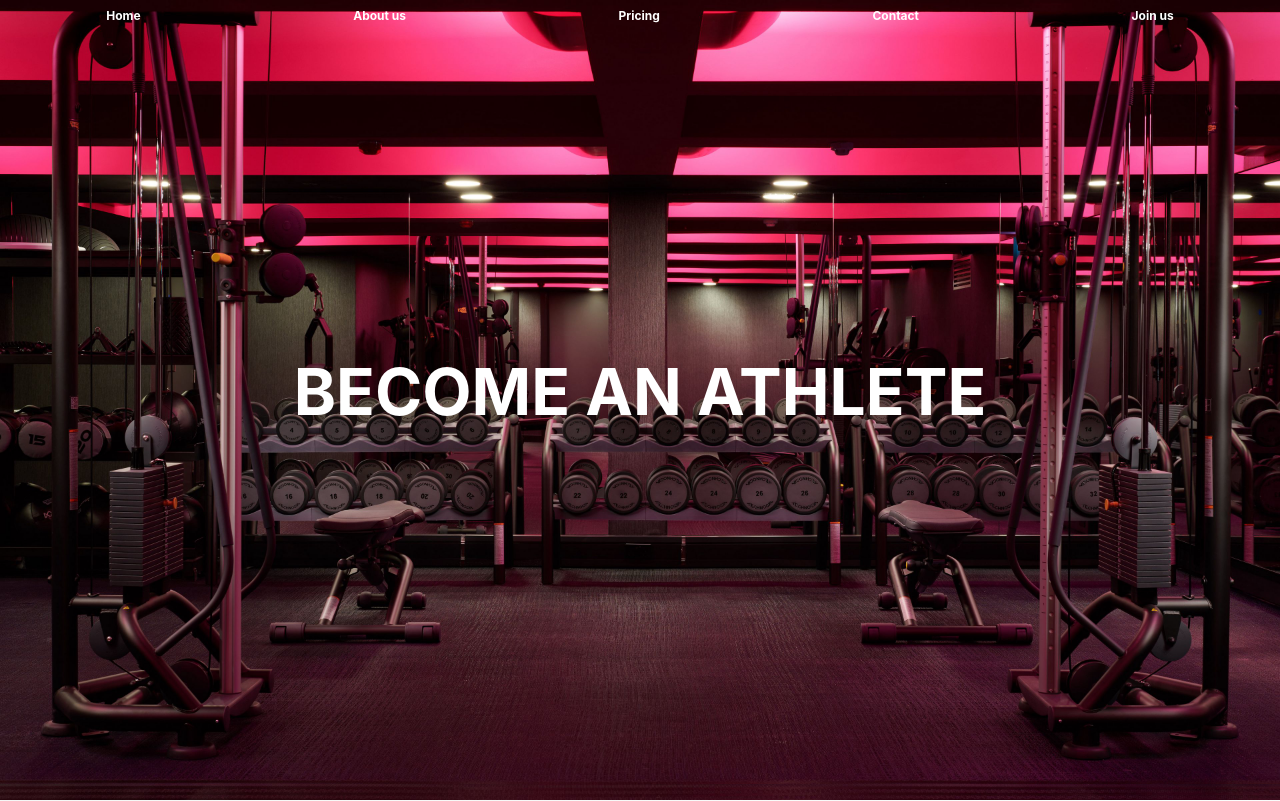
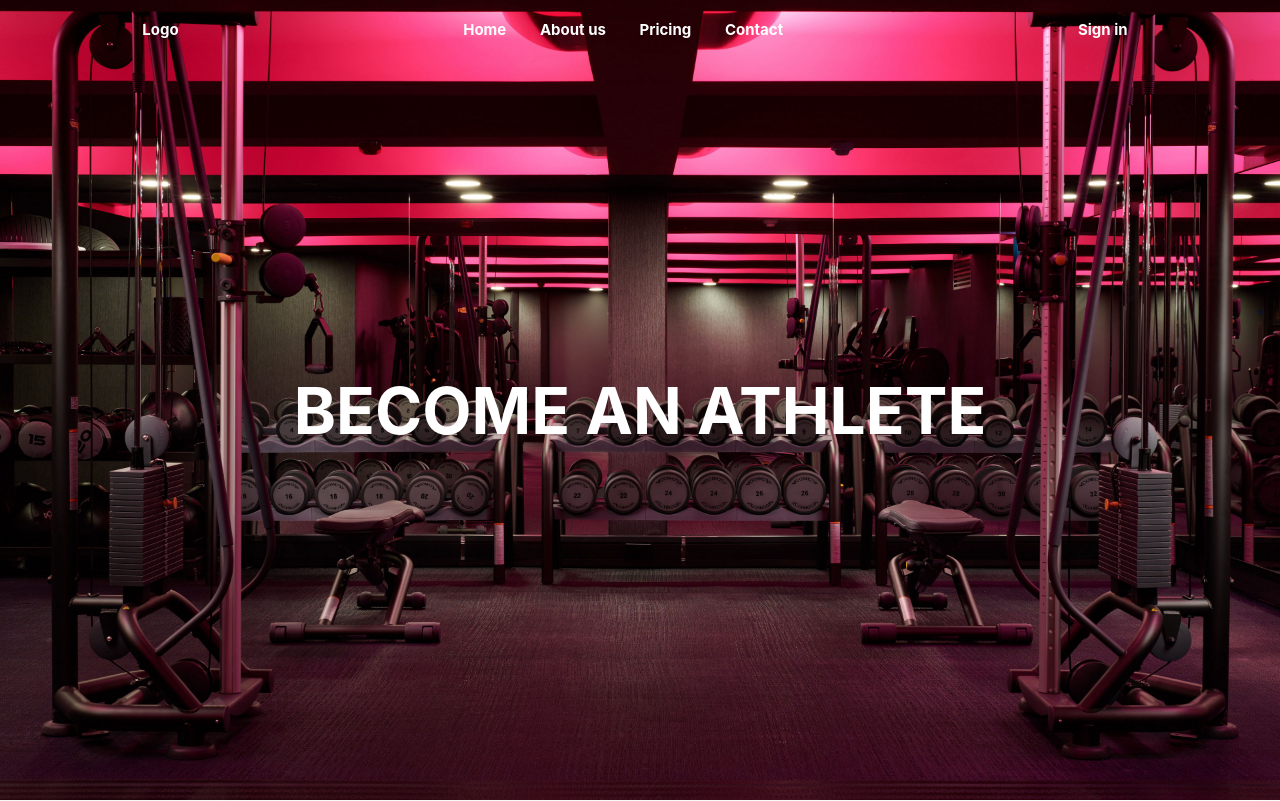
Before and after one commit to Twenfyx/react-gym, a React (Create React App) app: page / in a window 1280 px wide. Shown: the top 801 px of the page. Built offline with nearby package versions, Linux system fonts and the light colour scheme.

Commit message:
change header layout

```diff
--- a/src/components/header/Header.jsx
+++ b/src/components/header/Header.jsx
@@ -1,16 +1,22 @@
 import React from 'react';
 import styles from './Header.module.css';
-
+import logo from "../../images/logo/logo.png"
 function Header() {
     return (
-        <div className={styles}>
-            <div className={styles.positions}>
-                <h1>Home</h1>
-                <h1>About us</h1>
-                <h1>Pricing</h1>
-                <h1>Contact</h1>
-                <h1>Join us</h1>
-            </div>
+            <div className={styles.main}>
+                <div className={styles.logo}>
+                <h1 className={styles.text}>Logo</h1>
+                {/* <img src={logo} alt="" /> */}
+                    </div>
+                <div className={styles.navigation}>
+                <h1 className={styles.text}>Home</h1>
+                <h1 className={styles.text}>About us</h1>
+                <h1 className={styles.text}>Pricing</h1>
+                <h1 className={styles.text}>Contact</h1>
+                </div>
+                <div className={styles.join}>
+                <h1 className={styles.text }>Sign in</h1>
+                </div>
         </div>
     );
 }
--- a/src/components/header/Header.module.css
+++ b/src/components/header/Header.module.css
@@ -1,6 +1,31 @@
-.positions{
+.main{
     display: flex;
     justify-content: space-around;
     font-size: 6px;
     color:white;
+    padding-top: 10px;
+    /* background-color: black; */
 }
+
+.navigation{
+    width: 40vh;
+    display: flex;
+    justify-content: space-between;
+
+}
+.text{
+    font-size: 2.5em;
+    cursor: pointer;
+}
+
+.join{
+    text-align: center;
+    height: 40px;
+    width:70px;
+    /* background-color: rgb(255, 0, 0); */
+    color:#ffffff
+}
+.join:hover{
+ color:red;
+
+}
```
Also changed, not shown: src/images/logo/logo.png (added).
